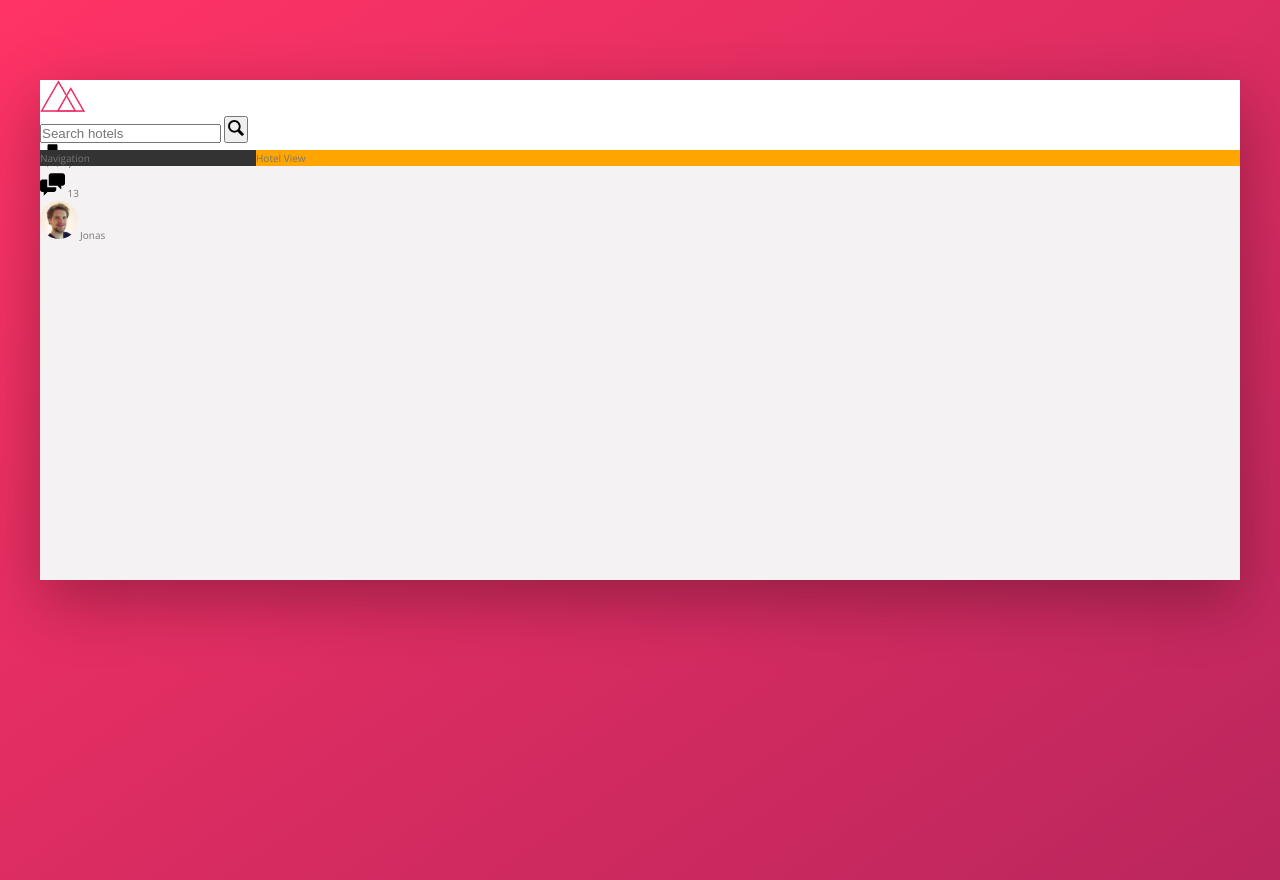
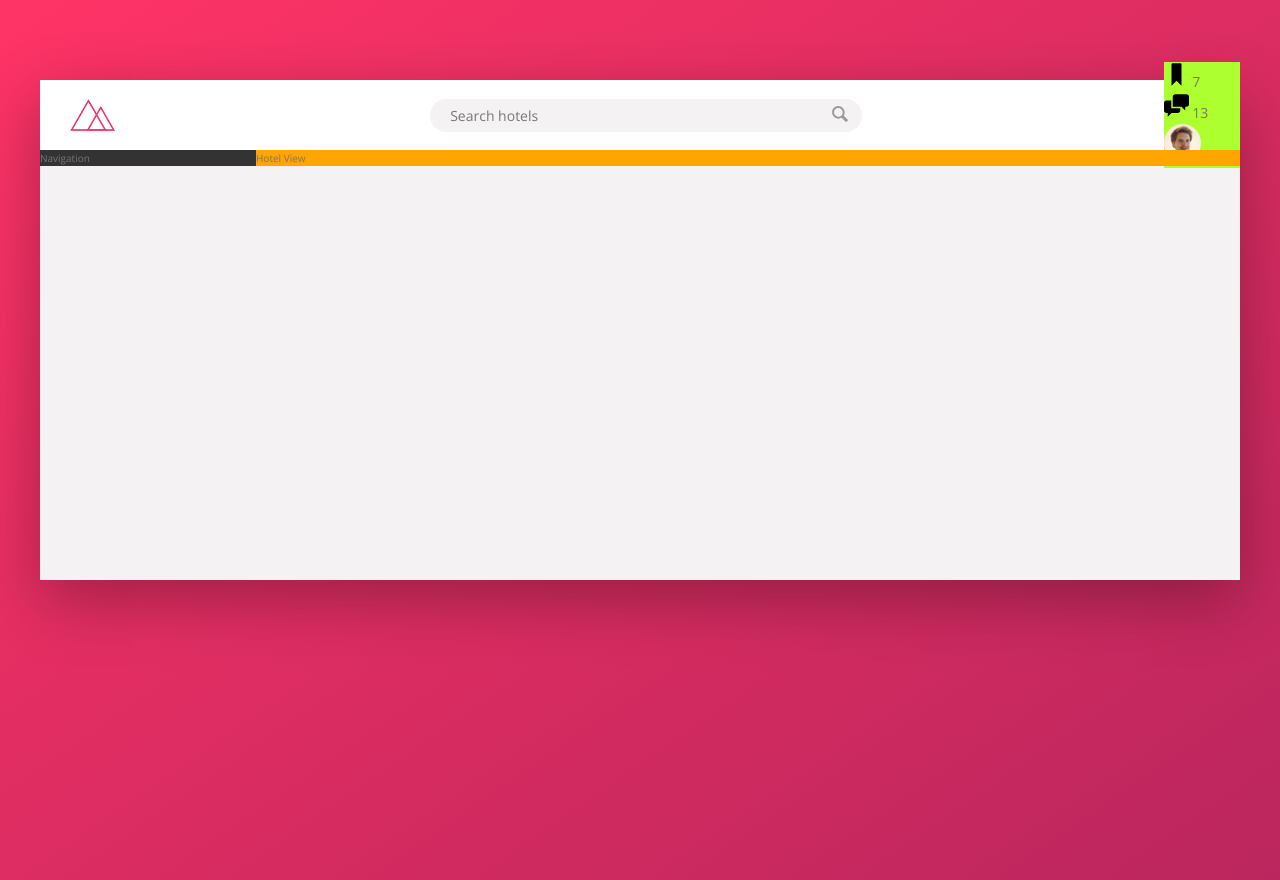
Before and after one commit to axi007/Trillo_22, a website: page src/index.html in a window 1280 px wide. Drawn offline with nearby package versions, Linux system fonts and the light colour scheme; files that its build step writes are made by us from their sources.

Commit message:
styled serach bar L76

```diff
--- a/src/index.html
+++ b/src/index.html
@@ -22,7 +22,7 @@
 
             <form action="#" class="search">
                 <input type="text" class="search__input" placeholder="Search hotels" />
-                <button class="serach__button">
+                <button class="search__button">
                     <svg class="search__icon">
                         <use xlink:href="assets/sprite2.svg#icon-magnifying-glass"></use>
                     </svg>
--- a/src/sass/_components.scss
+++ b/src/sass/_components.scss
@@ -3,22 +3,59 @@
 
 .logo {
     height: 3.2rem;
+    margin-left: 3rem;
 }
 
 // SEARCH BOX
 .search {
+    flex: 0 0 40%;
+
+    display: flex;
+    align-content: center;
+    justify-content: center;
 
     &__input {
+        font-family: inherit;
+        font-size: inherit;
+        color: inherit;
+        background-color: var(--color-grey-light-2);
+        border: none;
+        padding: .7rem 2rem;
+        border-radius: 100px;
+        width: 90%;
+        transition: width .2s;
+        margin-right: -3.25rem;
 
+        &:focus {
+            outline: none;
+            width: 100%;
+            background-color: var(--color-grey-light-3);
+        }
+
+        &::-webkit-input-placeholder {
+            font-weight: 100;
+            color: var(--color-grey-dark-4);
+        }
+    }
+
+
+    &__input:focus + &__button{
+        background-color: var(--color-grey-light-3);
     }
 
     &__button {
+        border: none;
+        background-color: var(--color-grey-light-2);
 
+        &:focus {
+            outline: none;
+        }
     }
 
     &__icon {
         height: 2rem;
         width: 2rem;
+        fill: var(--color-grey-dark-3);
     }
 
 }
@@ -26,7 +63,7 @@
 // USER NAVIGATION
 
 .user-nav {
-
+    background-color: greenyellow;
     &__icon-box {
 
     }
--- a/src/sass/_layout.scss
+++ b/src/sass/_layout.scss
@@ -8,9 +8,14 @@
 }
 
 .header {
+    font-size: 1.4rem;
     height: 7rem;
     background-color: #fff;
     border-bottom: var(--color-grey-light-2);
+
+    display: flex;
+    justify-content: space-between;
+    align-items: center;
 }
 
 .content{
```
